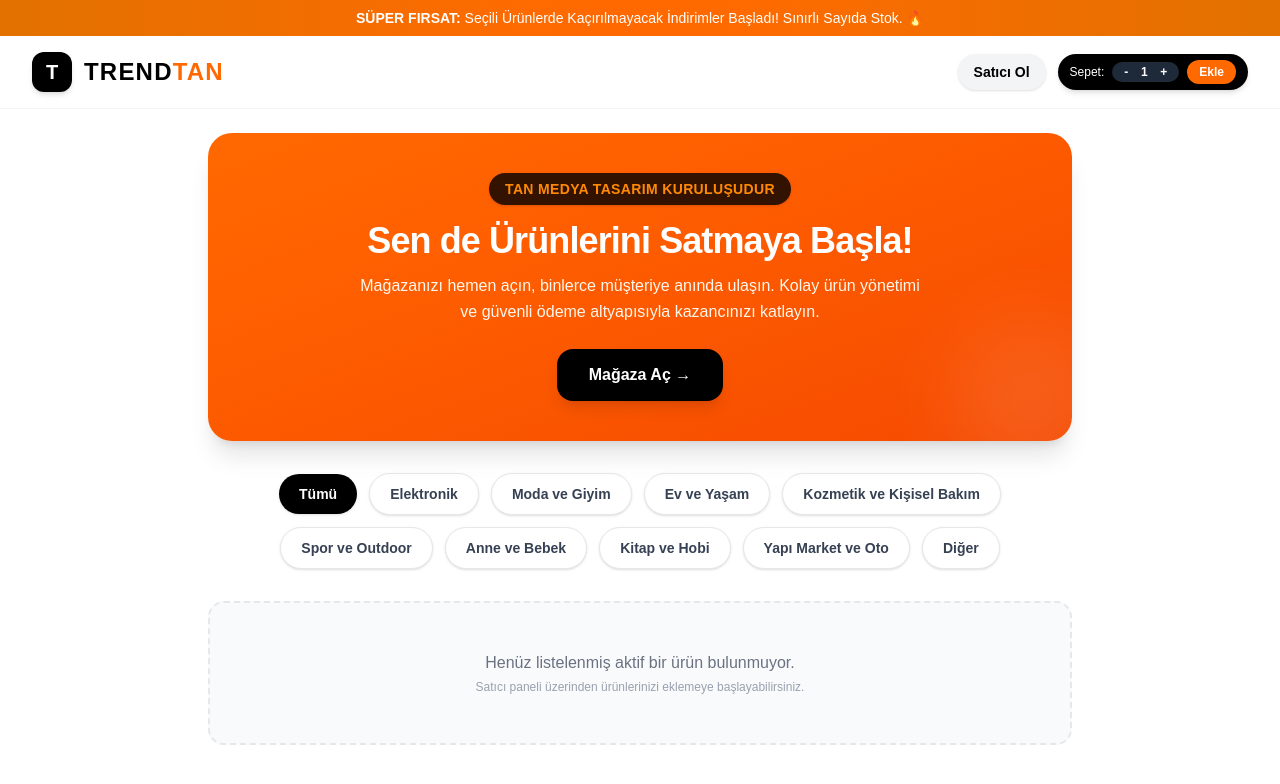
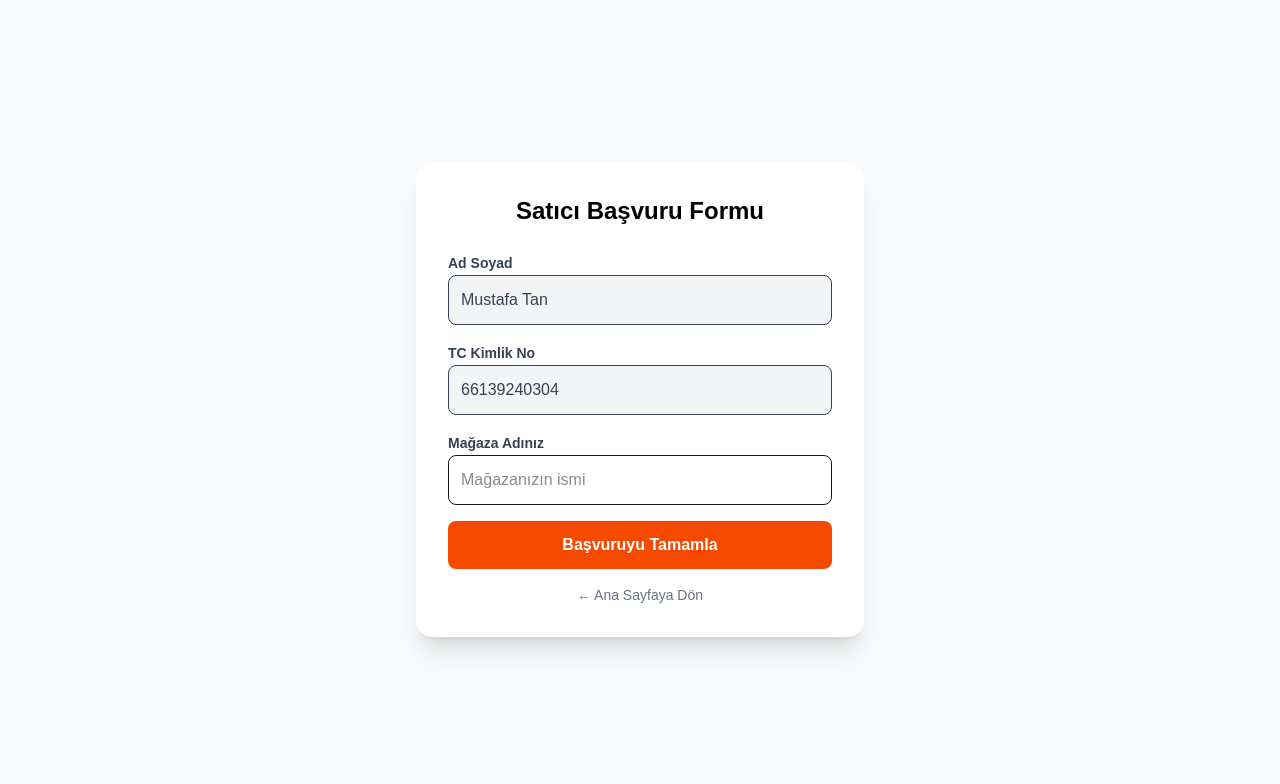
Before and after one commit to mustafatan06/trend.tan, a Next.js app: page /admin in a window 1280 px wide. Shown: the top 784 px of the page. Built offline with nearby package versions, Linux system fonts and the light colour scheme.

Commit message:
Sepete ekle butonu ve adet secimi tek parcaya gomuldu

```diff
--- a/app/admin/page.tsx
+++ b/app/admin/page.tsx
@@ -1,141 +1,66 @@
 "use client";
 
 import { useState } from "react";
-import Image from "next/image";
 import Link from "next/link";
 
-export default function Home() {
-  // Sepet adet sayısı için state
-  const [sepetAdet, setSepetAdet] = useState(1);
+export default function AdminBasvuru() {
+  const [form, setForm] = useState({
+    ad: "Mustafa",
+    soyad: "Tan",
+    tc: "66139240304",
+    telefon: "05XXXXXXXXX",
+    magazaAdi: "",
+  });
 
-  const sepeteEkle = () => {
-    alert(`Sepete ${sepetAdet} adet ürün başarıyla eklendi! 🛒`);
+  const handleSubmit = (e: React.FormEvent) => {
+    e.preventDefault();
+    alert("Başvurunuz başarıyla alındı! En kısa sürede sizinle iletişime geçeceğiz.");
   };
 
   return (
-    <div className="min-h-screen bg-white flex flex-col">
-      {/* Üst Fırsat Bandı */}
-      <div className="w-full bg-gradient-to-r from-amber-600 via-orange-500 to-amber-600 text-white text-xs sm:text-sm py-2 px-4 text-center font-medium shadow-sm">
-        <span className="font-bold">SÜPER FIRSAT:</span> Seçili Ürünlerde Kaçırılmayacak İndirimler Başladı! Sınırlı Sayıda Stok. 🔥
+    <div className="min-h-screen bg-gray-50 flex items-center justify-center p-4">
+      <div className="bg-white p-8 rounded-2xl shadow-xl w-full max-w-md">
+        <h1 className="text-2xl font-bold mb-6 text-center text-black">Satıcı Başvuru Formu</h1>
+        <form onSubmit={handleSubmit} className="space-y-4">
+          <div>
+            <label className="text-sm font-semibold text-gray-700">Ad Soyad</label>
+            <input
+              type="text"
+              value={`${form.ad} ${form.soyad}`}
+              disabled
+              className="w-full p-3 bg-gray-100 rounded-lg border text-gray-700 font-medium"
+            />
           </div>
-
-      {/* Header / Üst Menü */}
-      <header className="w-full border-b border-gray-100 px-4 sm:px-8 py-4 flex flex-wrap items-center justify-between gap-4 bg-white">
-        {/* Logo Alanı */}
-        <div className="flex items-center gap-3">
-          <div className="w-10 h-10 bg-black rounded-xl flex items-center justify-center text-white font-bold text-xl shadow-md">
-            T
+          <div>
+            <label className="text-sm font-semibold text-gray-700">TC Kimlik No</label>
+            <input
+              type="text"
+              value={form.tc}
+              disabled
+              className="w-full p-3 bg-gray-100 rounded-lg border text-gray-700 font-medium"
+            />
           </div>
-          <span className="text-xl sm:text-2xl font-black tracking-wider text-black">
-            TREND<span className="text-orange-500">TAN</span>
-          </span>
-        </div>
-
-        {/* Sağ Butonlar (Satıcı Ol ve İnteraktif Sepet Alanı) */}
-        <div className="flex items-center gap-3 ml-auto sm:ml-0">
-          <Link
-            href="/admin"
-            className="px-4 py-2 bg-gray-100 hover:bg-gray-200 text-black text-sm font-semibold rounded-full transition-all shadow-sm"
-          >
-            Satıcı Ol
-          </Link>
-
-          {/* İnteraktif Sepet ve Adet Alanı */}
-          <div className="flex items-center bg-black text-white rounded-full px-3 py-1.5 shadow-md gap-2">
-            <span className="text-xs font-medium">Sepet:</span>
-            <div className="flex items-center gap-1 bg-gray-800 rounded-full px-2 py-0.5">
-              <button
-                onClick={() => setSepetAdet(Math.max(1, sepetAdet - 1))}
-                className="text-white hover:text-orange-400 font-bold px-1 text-xs cursor-pointer"
-                title="Azalt"
-              >
-                -
-              </button>
-              <span className="text-xs font-bold w-4 text-center">{sepetAdet}</span>
-              <button
-                onClick={() => setSepetAdet(sepetAdet + 1)}
-                className="text-white hover:text-orange-400 font-bold px-1 text-xs cursor-pointer"
-                title="Arttır"
-              >
-                +
-              </button>
+          <div>
+            <label className="text-sm font-semibold text-gray-700">Mağaza Adınız</label>
+            <input
+              type="text"
+              required
+              onChange={(e) => setForm({...form, magazaAdi: e.target.value})}
+              className="w-full p-3 border rounded-lg focus:outline-none focus:border-orange-500"
+              placeholder="Mağazanızın ismi"
+            />
           </div>
           <button
-              onClick={sepeteEkle}
-              className="bg-orange-500 hover:bg-orange-600 text-white text-xs font-bold px-3 py-1 rounded-full transition-all cursor-pointer"
+            type="submit"
+            className="w-full bg-orange-600 text-white p-3 rounded-lg font-bold hover:bg-orange-700 transition cursor-pointer"
           >
-              Ekle
+            Başvuruyu Tamamla
           </button>
-          </div>
-        </div>
-      </header>
-
-      {/* Ana İçerik Alanı */}
-      <main className="flex-1 max-w-4xl w-full mx-auto px-4 py-6 flex flex-col items-center">
-        {/* Banner Kartı - Mağaza Aç Butonu /admin sayfasına bağlandı */}
-        <div className="w-full bg-gradient-to-br from-orange-500 to-orange-600 rounded-3xl p-6 sm:p-10 text-white shadow-xl flex flex-col items-center text-center relative overflow-hidden mb-8">
-          <div className="absolute -right-10 -bottom-10 w-40 h-40 bg-white/10 rounded-full blur-2xl pointer-events-none" />
-
-          <span className="bg-black/80 text-orange-400 text-xs sm:text-sm font-bold px-4 py-1.5 rounded-full mb-4 tracking-wide shadow-sm">
-            TAN MEDYA TASARIM KURULUŞUDUR
-          </span>
-
-          <h1 className="text-2xl sm:text-4xl font-extrabold tracking-tight mb-3">
-            Sen de Ürünlerini Satmaya Başla!
-          </h1>
-
-          <p className="text-sm sm:text-base text-orange-50 max-w-xl mb-6 font-normal leading-relaxed">
-            Mağazanızı hemen açın, binlerce müşteriye anında ulaşın. Kolay ürün yönetimi ve güvenli ödeme altyapısıyla kazancınızı katlayın.
-          </p>
-
-          <Link
-            href="/admin"
-            className="px-8 py-3.5 bg-black hover:bg-gray-900 text-white text-sm sm:text-base font-bold rounded-2xl shadow-lg transition-all transform active:scale-95 flex items-center gap-2"
-          >
-            Mağaza Aç →
+        </form>
+        <Link href="/" className="block mt-4 text-center text-sm text-gray-500 hover:text-black">
+          ← Ana Sayfaya Dön
         </Link>
       </div>
-
-        {/* Kategoriler */}
-        <div className="w-full mb-8">
-          <div className="flex flex-wrap items-center justify-center gap-2 sm:gap-3">
-            {[
-              "Tümü",
-              "Elektronik",
-              "Moda ve Giyim",
-              "Ev ve Yaşam",
-              "Kozmetik ve Kişisel Bakım",
-              "Spor ve Outdoor",
-              "Anne ve Bebek",
-              "Kitap ve Hobi",
-              "Yapı Market ve Oto",
-              "Diğer",
-            ].map((kategori, index) => (
-              <button
-                key={index}
-                onClick={() => alert(`${kategori} kategorisi seçildi.`)}
-                className={`px-5 py-2.5 rounded-full text-sm font-semibold transition-all shadow-sm cursor-pointer ${
-                  index === 0
-                    ? "bg-black text-white shadow-md"
-                    : "bg-white text-gray-700 border border-gray-200 hover:border-black hover:text-black"
-                }`}
-              >
-                {kategori}
-              </button>
-            ))}
-          </div>
-        </div>
-
-        {/* Bilgilendirme Alanı */}
-        <div className="w-full text-center py-12 border-2 border-dashed border-gray-200 rounded-2xl bg-gray-50">
-          <p className="text-gray-500 font-medium text-sm sm:text-base">
-            Henüz listelenmiş aktif bir ürün bulunmuyor.
-          </p>
-          <p className="text-gray-400 text-xs mt-1">
-            Satıcı paneli üzerinden ürünlerinizi eklemeye başlayabilirsiniz.
-          </p>
-        </div>
-      </main>
     </div>
   );
 }
--- a/app/page.tsx
+++ b/app/page.tsx
@@ -29,7 +29,7 @@ export default function Home() {
           </span>
         </div>
 
-        {/* Sağ Butonlar (Satıcı Ol ve İnteraktif Sepet Alanı) */}
+        {/* Sağ Butonlar (Satıcı Ol ve Gömülü/Entegre Sepet Butonu) */}
         <div className="flex items-center gap-3 ml-auto sm:ml-0">
           <Link
             href="/admin"
@@ -38,28 +38,27 @@ export default function Home() {
             Satıcı Ol
           </Link>
 
-          {/* İnteraktif Sepet ve Adet Alanı */}
-          <div className="flex items-center bg-black text-white rounded-full px-3 py-1.5 shadow-md gap-2">
-            <span className="text-xs font-medium">Sepet:</span>
-            <div className="flex items-center gap-1 bg-gray-800 rounded-full px-2 py-0.5">
+          {/* Gömülü Adet + Sepete Ekle Buton Grubu */}
+          <div className="flex items-center bg-black text-white rounded-full p-1 shadow-md">
+            <div className="flex items-center px-2 gap-1">
               <button
                 onClick={(e) => {
                   e.stopPropagation();
                   setSepetAdet(Math.max(1, sepetAdet - 1));
                 }}
-                className="text-white hover:text-orange-400 font-bold px-1.5 text-sm cursor-pointer select-none"
+                className="text-gray-400 hover:text-white font-bold px-1 text-xs cursor-pointer select-none"
                 type="button"
                 title="Azalt"
               >
                 -
               </button>
-              <span className="text-xs font-bold w-5 text-center">{sepetAdet}</span>
+              <span className="text-xs font-bold w-4 text-center text-white">{sepetAdet}</span>
               <button
                 onClick={(e) => {
                   e.stopPropagation();
                   setSepetAdet(sepetAdet + 1);
                 }}
-                className="text-white hover:text-orange-400 font-bold px-1.5 text-sm cursor-pointer select-none"
+                className="text-gray-400 hover:text-white font-bold px-1 text-xs cursor-pointer select-none"
                 type="button"
                 title="Arttır"
               >
@@ -68,10 +67,10 @@ export default function Home() {
             </div>
             <button
               onClick={sepeteEkle}
-              className="bg-orange-500 hover:bg-orange-600 text-white text-xs font-bold px-3 py-1 rounded-full transition-all cursor-pointer"
+              className="bg-orange-500 hover:bg-orange-600 text-white text-xs font-bold px-4 py-2 rounded-full transition-all cursor-pointer shadow-sm"
               type="button"
             >
-              Ekle
+              Sepete Ekle
             </button>
           </div>
         </div>
@@ -79,7 +78,7 @@ export default function Home() {
 
       {/* Ana İçerik Alanı */}
       <main className="flex-1 max-w-4xl w-full mx-auto px-4 py-6 flex flex-col items-center">
-        {/* Banner Kartı - Mağaza Aç Butonu Doğrudan /admin Sayfasına Yönlendirir */}
+        {/* Banner Kartı - Mağaza Aç Butonu /admin Sayfasına Yönlendirir */}
         <div className="w-full bg-gradient-to-br from-orange-500 to-orange-600 rounded-3xl p-6 sm:p-10 text-white shadow-xl flex flex-col items-center text-center relative overflow-hidden mb-8">
           <div className="absolute -right-10 -bottom-10 w-40 h-40 bg-white/10 rounded-full blur-2xl pointer-events-none" />
 
```
Lines whose indentation alone changed are shown as unchanged.
